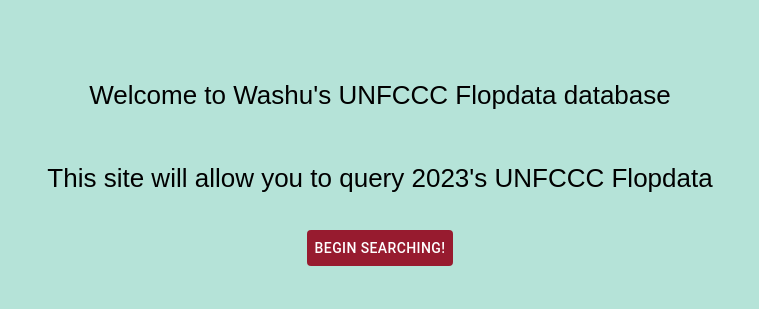
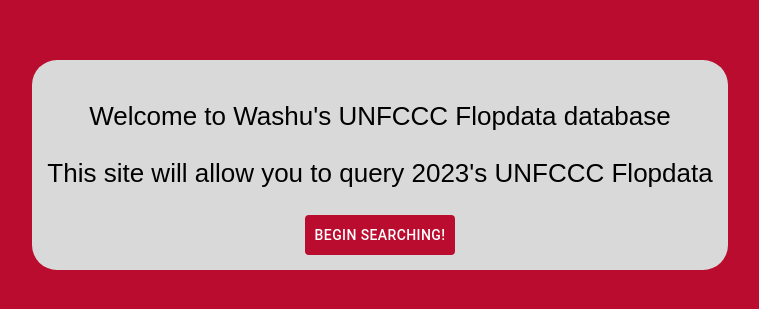
Before and after one commit to Triads-Developer/unfccc, a React (Create React App) app: page / in a window 1280 px wide. Shown: the part 235-544 px from the top of the page, without its empty margins (260-1019 px from the left). Built offline with nearby package versions, Linux system fonts and the light colour scheme; what @mui/x-license would draw is missing.

Commit message:
Makings of style

```diff
--- a/src/App.css
+++ b/src/App.css
@@ -1,7 +1,7 @@
 .App {
   text-align: center;
   font-family: "IvyStyle", sans-serif;
-  background-color: #B5E3D8;
+  background-color: #BA0C2F;
 }
 
 .MuiDataGrid-row {
@@ -17,7 +17,7 @@
   display: flex;
   flex-direction: column;
   align-items: center;
-  justify-content: center;
+  justify-content: space-around;
   font-size: calc(10px + 2vmin);
 }
 
@@ -39,19 +39,51 @@
   width: 500px;
 }
 
-.select {
-  /* make it min-height*/
-  min-height: 50px;
-  border-radius: 25px;
-  border-color: #555;
-  padding: 10px;
-}
-
-.base-Select-listbox {
-    background-color: tan;
-    margin-left: 150px;
-}
-
 .App-link {
   color: #61dafb;
 }
+
+.tutorial-box {
+  background-color: #D9D9D9;
+  color: black;
+  border-radius:  25px;
+  padding: 15px;
+}
+
+#tutorial-button {
+    background-color: #BA0C2F;
+    color: white;
+    margin: l0px;
+    border: 2px solid #BA0C2F;
+
+    &:hover {
+      background-color: #D9D9D9;
+      color: #BA0C2F;
+      border: 2px solid #BA0C2F;
+    }
+}
+
+#search-button {
+    background-color: #BA0C2F;
+    color: white;
+    margin: l0px;
+    border: 2px solid #BA0C2F;
+
+    &:hover {
+      background-color: #D9D9D9;
+      color: #BA0C2F;
+      border: 2px solid #BA0C2F;
+    }
+
+    &:disabled {
+      background-color: grey;
+      border: 2px solid grey;
+    }
+}
+
+.search-fields {
+  background-color: #D9D9D9;
+  color: black;
+  border-radius:  25px;
+  margin-bottom: 5px;
+}
--- a/src/Controls.js
+++ b/src/Controls.js
@@ -7,7 +7,6 @@
 import { Tooltip } from 'react-tooltip'
 import ResultsGrid from './ResultsGrid.js'
 import Dropdown from './Dropdown.js'
-import Header from './Header.js'
 import Search from './search.js'
 
 function Controls() {
@@ -74,8 +73,8 @@
 
   return (
     <>
-      {results.length == 0 && <Header />}
       <Tooltip anchorSelect='.my-anchor-element' place='right' content='Hello world!' className='tooltip' />
+      <div className='search-fields'>
         <form onSubmit={handleSubmit}>
           <Box sx={{ m: 3, marginTop: '25px' }}>
             <Dropdown
@@ -112,22 +111,17 @@
             />
 
             <Box>
-            <Button
-              variant='contained'
-              disabled={datasetName.length === 0}
-              sx={{ backgroundColor: '#971B2F', margin: '10px' }}
-              type='submit'
-            >
+              <Button id='search-button' disabled={datasetName.length === 0} type='submit'>
                 Search
               </Button>
 
-            <Button variant='text' sx={{ margin: '10px' }} onClick={resetFilters}>
+              <Button variant='text' sx={{ margin: '20px' }} onClick={resetFilters}>
                 Reset Filters
               </Button>
             </Box>
           </Box>
         </form>
-
+      </div>
       <ResultsGrid results={results} />
     </>
   )
--- a/src/Tutorial.js
+++ b/src/Tutorial.js
@@ -5,22 +5,13 @@
 function Tutorial({ handleDismissTutorial }) {
   return (
     <>
-      <p>Welcome to Washu&apos;s UNFCCC Flopdata database </p>
-      <p>This site will allow you to query 2023&apos;s UNFCCC Flopdata </p>
-      <Button
-        variant='text'
-        sx={{
-          backgroundColor: '#971B2F',
-          color: 'white',
-          '&:hover': {
-            backgroundColor: 'blue'
-          },
-          margin: '10px'
-        }}
-        onClick={handleDismissTutorial}
-      >
-        Begin searching!
-      </Button>
+      <div className='tutorial-box'>
+        <p>Welcome to Washu&apos;s UNFCCC Flopdata database </p>
+        <p>This site will allow you to query 2023&apos;s UNFCCC Flopdata </p>
+        <Button variant='text' id='tutorial-button' onClick={handleDismissTutorial}>
+          Begin searching!
+        </Button>
+      </div>
     </>
   )
 }
```
Lines whose indentation alone changed are shown as unchanged.
